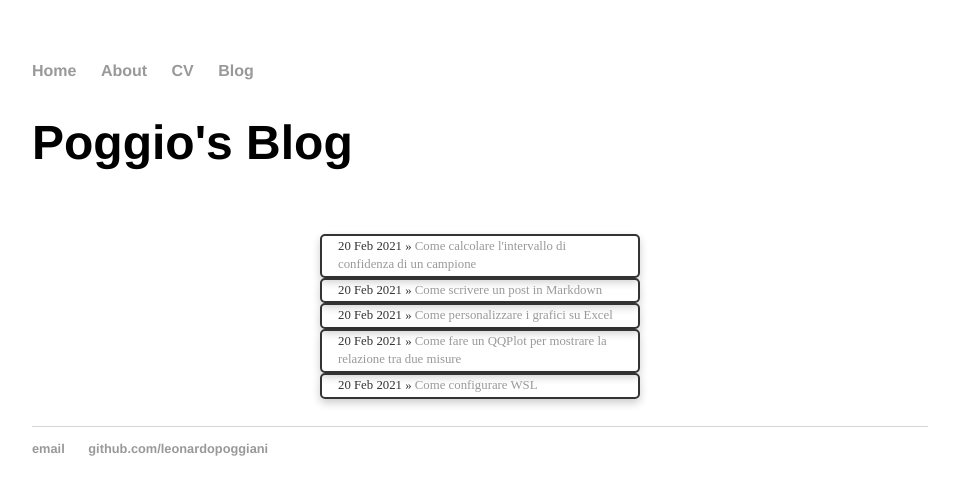
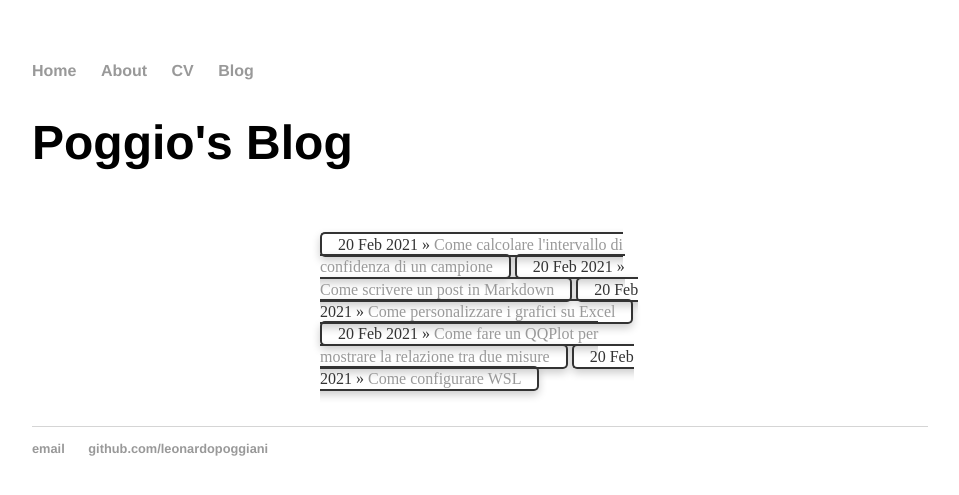
Before and after one commit to leonardopoggiani/leonardopoggiani.github.io, a Jekyll site: the page built from blog/index.html, in a window 1280 px wide. Shown: the top 495 px of the page, without its empty margins (160-1119 px from the left). Built offline with Jekyll 4.4.1, drawn with Linux system fonts in a browser that asks for light colours.

Commit message:
Update main.css

```diff
--- a/css/main.css
+++ b/css/main.css
@@ -21,7 +21,7 @@ ul.posts {
   width: 320px;
   height: 120px;
   margin: 20px auto 40px;
-  font-size: 0.8em;
+  font-size: 1em;
   list-style: none;
   padding: 32px;
 }
@@ -33,6 +33,7 @@ ul.posts li {
   transition: 0.3s;
   padding: 2px 16px;
   border-radius: 5px;
+  display: inline;
 }
 
 ul.posts li:hover {
```
